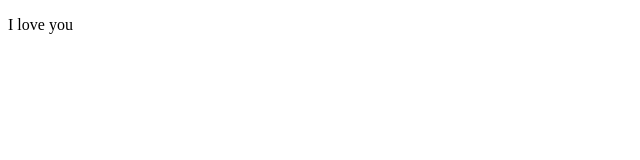
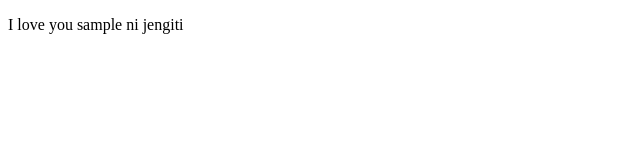
Before and after one commit to jinifir/PHPtraining, a plain HTML site: page Branch/index.html in a window 1280 px wide. Shown: the whole page, without its empty margins (0-640 px from the left). Drawn offline with Linux system fonts and the light colour scheme.

Commit message:
test commit ni jen

```diff
--- a/Branch/index.html
+++ b/Branch/index.html
@@ -9,7 +9,7 @@
 <body>
 
 
-        <p>I love you</p>
+        <p>I love you sample ni jengiti </p>
 
 </body>
 </html>
```
